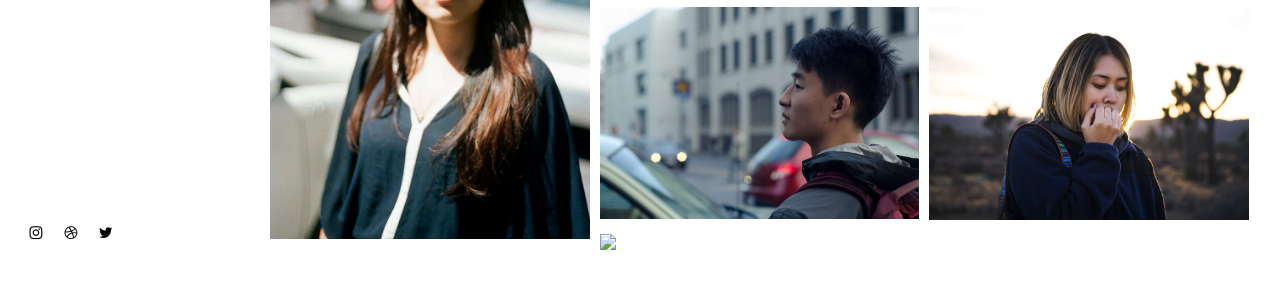
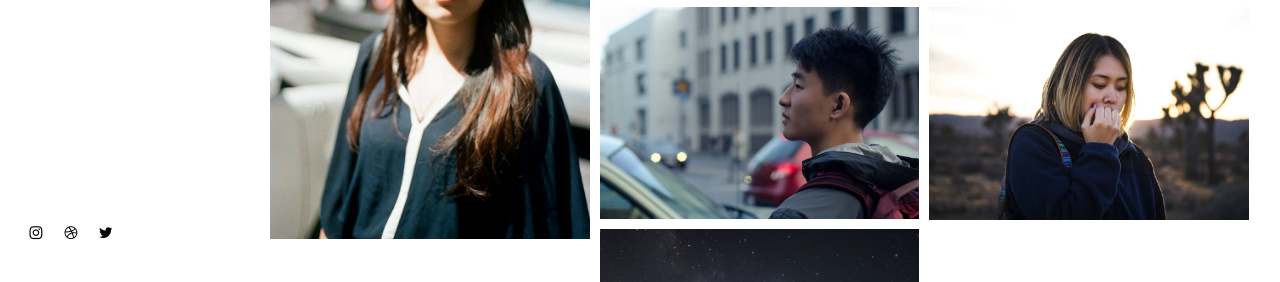
Before and after one commit to elaiwin/elaiwin.github.io, a plain HTML site: page people.html in a window 1280 px wide. Shown: the part 521-803 px from the top of the page. Drawn offline with nearby package versions, Linux system fonts and the light colour scheme.

Commit message:
fix photo

```diff
--- a/people.html
+++ b/people.html
@@ -274,8 +274,8 @@
                             </a>
                 </div>
                 <div class="grid-item">
-                    <a href="./assets/images/lawrencestar.jpg" data-toggle="lightbox" data-gallery="example-gallery">
-                        <img src="./assets/images/lawrencestar.jpg" class="img-fluid">
+                    <a href="./assets/images/lawrencestars.jpg" data-toggle="lightbox" data-gallery="example-gallery">
+                        <img src="./assets/images/lawrencestars.jpg" class="img-fluid">
                             </a>
                 </div>
 
```
